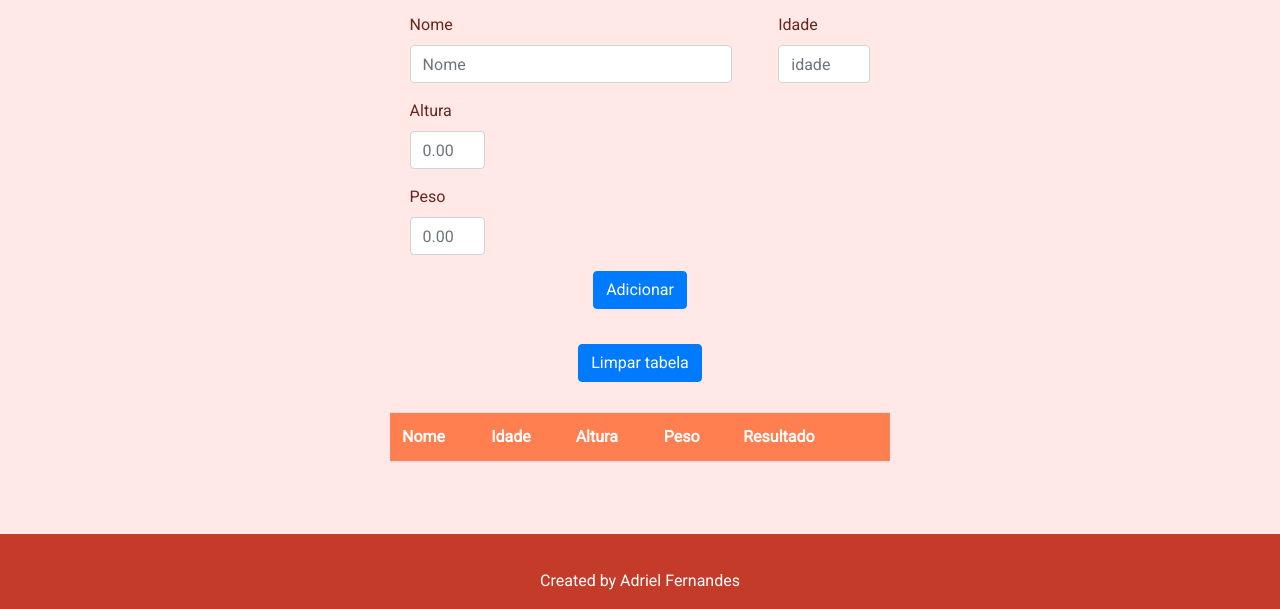
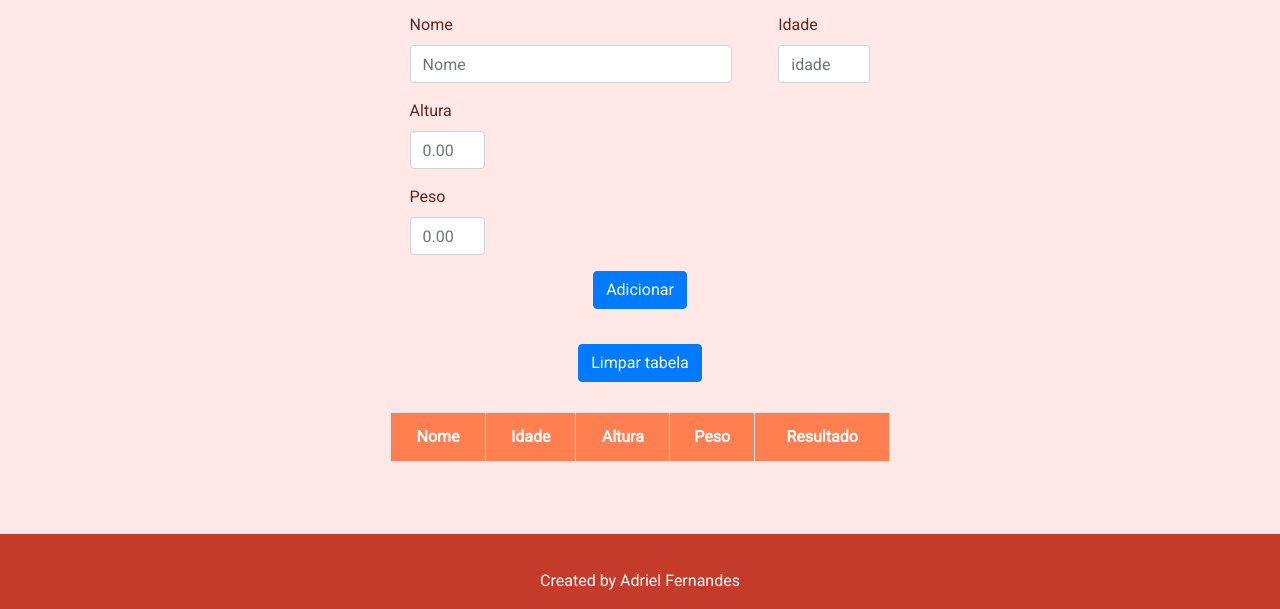
Before and after one commit to AdrielFF/imc_project, a website: page app/index.html in a window 1280 px wide. Shown: the part 537-1146 px from the top of the page. Drawn offline with nearby package versions, Linux system fonts and the light colour scheme.

Commit message:
added border to table

```diff
--- a/app/assets/stylesheets/style.css
+++ b/app/assets/stylesheets/style.css
@@ -32,7 +32,7 @@ main {display:flex; flex-direction: column; justify-content: center; align-items
 .form-container form #btn-container{width: 100%; margin:0 auto; display: flex; justify-content: center;}
 
 .table-section {width: 100%; margin: 30px 0; display: flex; justify-content: center;}
-.table-section table {background-color: #fff; border-color: black;  max-width: 500px; width: 100%;}
+.table-section table {background-color: #fff; border-color: black;  max-width: 500px; width: 100%; text-align: center;}
 .table-section table thead{background-color: rgba(255, 127, 80, 1);}
 .table-section table td { color: rgba(0,0,0, 0.7); font-weight: bolder;}
 @media screen and (max-width:975px ){
--- a/app/index.html
+++ b/app/index.html
@@ -65,7 +65,7 @@
 
       <section class="table-section" id="target">
 
-        <table class="table">
+        <table class="table table-bordered">
           <thead>
             <tr>
 
@@ -73,8 +73,9 @@
               <th>Idade</th>
               <th>Altura</th>
               <th>Peso</th>
-              <th>Resultado<th>
-              </tr>
+              <th>Resultado</th>
+
+            </tr>
 
           </thead>
 
```
